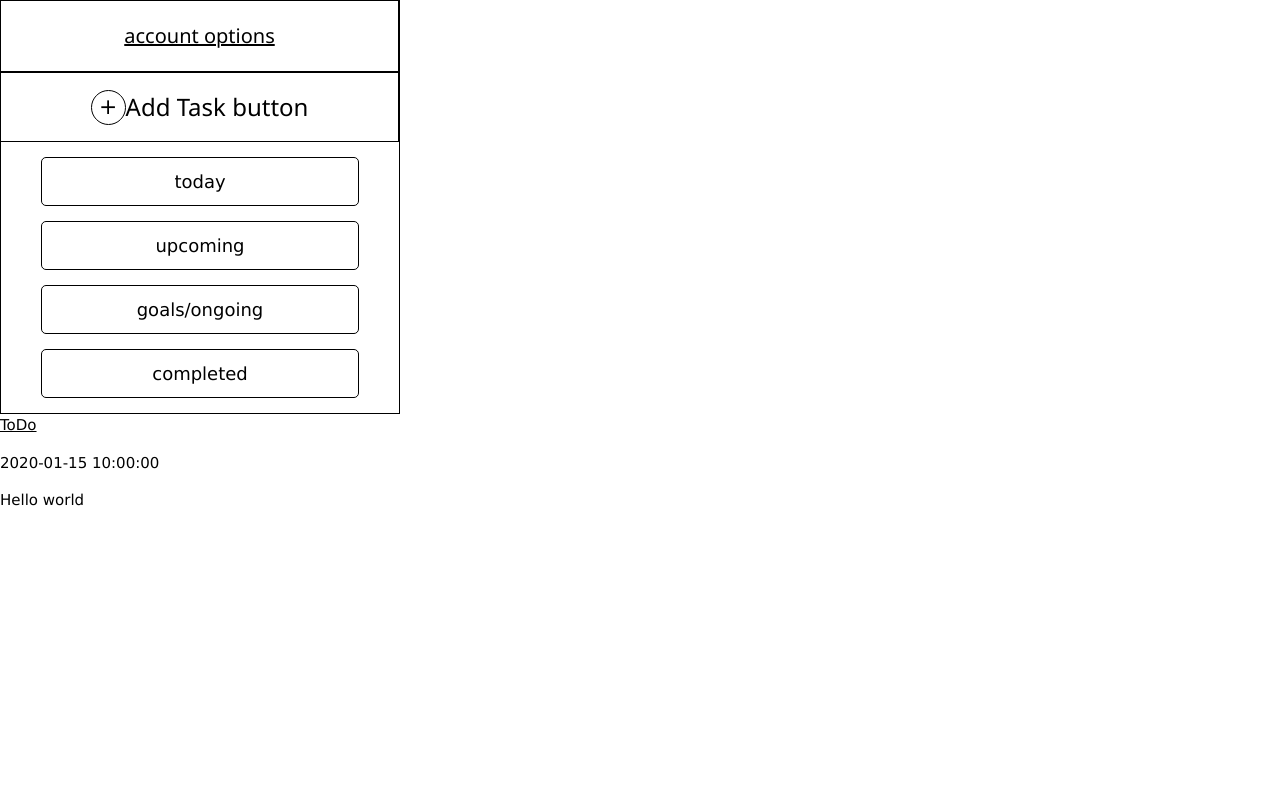
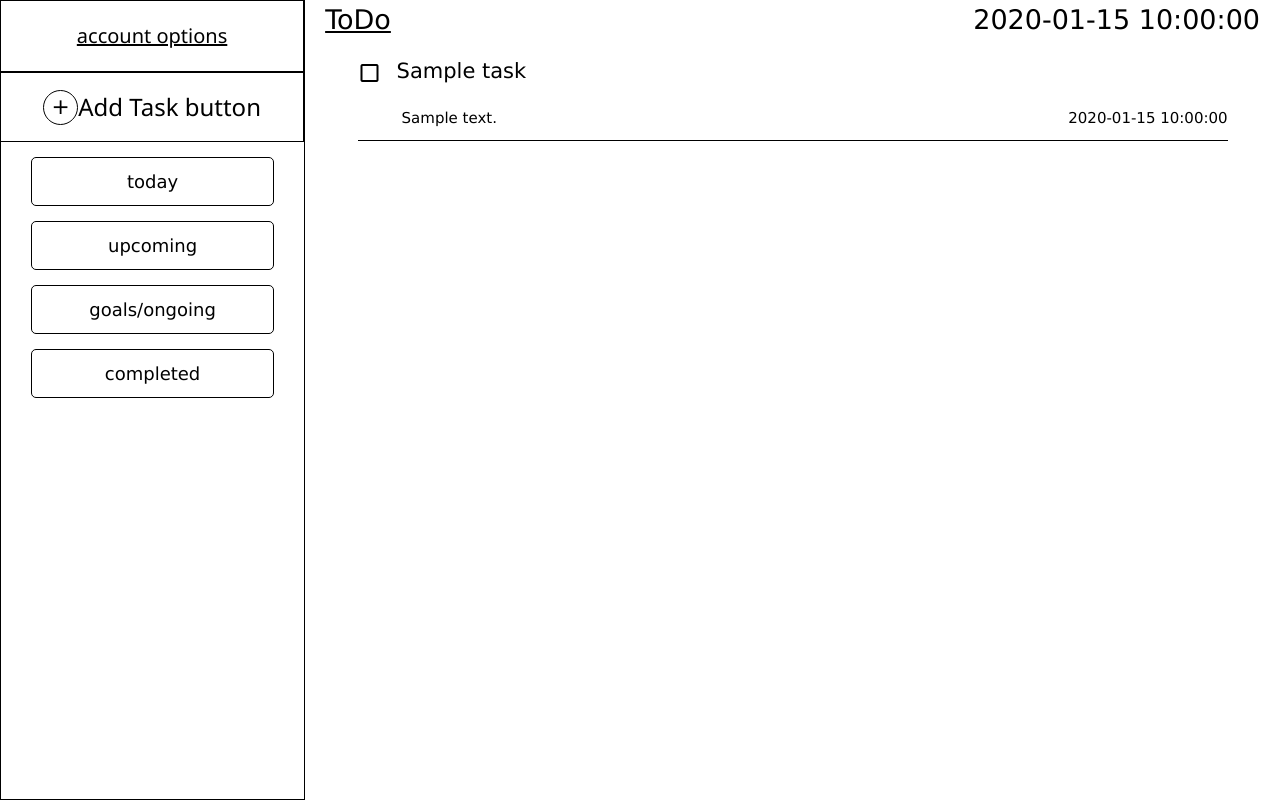
Before and after one commit to EBBD88/ToDo-list-Flask, a Flask app: template templates/today.html in a window 1280 px wide. Run offline with Flask 3, Linux system fonts and the light colour scheme; the template is opened without the code that fills it: most values are stand-ins (such as "Sample title", 1, 10 or a date in 2020).

Commit message:
Implement task display in today.html and add corresponding CSS styles

```diff
--- a/app.py
+++ b/app.py
@@ -10,6 +10,7 @@ app.secret_key = 'super_secret_key'
 
 DATABASE = 'todo_list.db'
 user_id = 1  # This should be dynamically set based on the logged-in user
+fake_date = "2025-08-20"
 
 def get_db():
     db = getattr(g, '_database', None)
@@ -62,6 +63,7 @@ def home():
     user_local_datetime = session.get('user_local_datetime')
     if not user_local_date or not user_local_datetime:
         return redirect(url_for('runJS'))  # Ensure we have the local date and datetime
+    user_local_date = fake_date
 
     today_tasks_sql = """
                           SELECT *
@@ -115,7 +117,26 @@ def home():
 
 @app.route("/today")
 def today():
-    return render_template('today.html')
+    user_local_date = session.get('user_local_date')
+    user_local_datetime = session.get('user_local_datetime')
+    if not user_local_date or not user_local_datetime:
+        return redirect(url_for('runJS'))
+    user_local_date = fake_date
+
+    today_tasks_sql = """
+                          SELECT *
+                          FROM Tasks
+                          WHERE date(start_time) = ?
+                          AND Tasks.user_id=?
+                          ORDER by start_time ASC;
+                      """
+    today_tasks_results = query_db(today_tasks_sql, [user_local_date, user_id])
+
+    results = {
+        'Today_tasks' : today_tasks_results
+    }
+
+    return render_template('today.html', results=results, user_local_date=user_local_date, user_local_datetime=user_local_datetime)
 
 
 
--- a/static/today.css
+++ b/static/today.css
@@ -0,0 +1,128 @@
+body {
+    display: flex;
+    flex-direction: row;
+    margin: 0;
+    padding: 0;
+    height: 100vh;
+}
+
+.page-display {
+    width: 100%;
+    max-width: 1554px;
+    margin: 0 auto auto auto;
+    height: 100vh;
+    display: flex;
+    flex-direction: column;
+    overflow-y: scroll;
+}
+
+.page-display .header {
+    display: flex;
+    align-items: baseline;
+    justify-content: space-between;
+    padding: 0;
+    margin: 0;
+}
+
+.home-button,
+.datetime {
+    height: 7%;
+    margin: 0 20px;
+    padding: 0;
+    font-size: 1.8em;
+    display: inline;
+}
+
+.today-container {
+    width: 81.5%;
+    min-width: 870px;
+    display: flex;
+    flex-direction: column;
+    align-self: center;
+}
+
+.tasks {
+    border-bottom: solid 1px;
+    height: auto;
+    min-height: 100px;
+    display: flex;
+    flex-direction: row;
+    align-items: center;
+}
+
+.tasks .complete {
+    margin: 20px auto auto auto;
+}
+
+.task-content {
+    flex: 1;
+    height: 100%;
+    display: flex;
+    flex-direction: column;
+}
+
+.title-icons {
+    display: flex;
+    flex-direction: row;
+    margin: 15px 0 auto 15px;
+    align-items: center;
+}
+
+.title-icons .task-title {
+    font-size: 1.4em;
+}
+
+.title-icons .icon-group {
+    margin: auto 0 auto auto;
+    display: none;
+}
+
+.tasks:hover .title-icons .icon-group {
+    display: flex;
+}
+
+.description-datetime {
+    display: flex;
+    flex-direction: row;
+    margin: auto 0 10px 20px;
+}
+
+.description-datetime .task-datetime {
+    margin: auto 0 auto auto;
+}
+
+
+
+
+
+
+
+
+
+
+
+.icon-group {
+    display: flex;
+    gap: 5px;
+}
+
+.icon-swap {
+    cursor: pointer;
+    display: flex;
+}
+
+.icon-swap .hover-icon {
+    display: none;
+}
+
+.icon-swap:hover .default-icon {
+    display: none;
+}
+
+.icon-swap:hover .hover-icon {
+  display: inline;
+}
+
+.hover-pointer {
+    cursor: pointer;
+}
--- a/templates/today.html
+++ b/templates/today.html
@@ -1,10 +1,46 @@
 {% extends "layout.html" %}
 
 {% block links %}
+    <link rel="stylesheet" href="https://fonts.googleapis.com/css2?family=Material+Symbols+Outlined" />
     <link rel="stylesheet" href="{{url_for('static',filename='today.css')}}">
 {% endblock %}
 
 
 {% block body %}
-Hello world
+{% if results.Today_tasks[0] %}
+    <div class="today-container">
+        {% for tasks in results.Today_tasks %}
+            <div class="tasks">
+                <span class="icon-swap complete">
+                    <span class="material-symbols-outlined default-icon">check_box_outline_blank</span>
+                    <span class="material-symbols-outlined hover-icon">check_box</span>
+                </span>
+                <div class="task-content">
+                    <div class="title-icons">
+                        <span class="task-title">{{ tasks.title }}</span>
+                        <div class="icon-group">
+                            <span class="material-symbols-outlined hover-pointer">edit</span>
+                            <span class="icon-swap">
+                                <span class="material-symbols-outlined default-icon">calendar_today</span>
+                                <span class="material-symbols-outlined hover-icon">Calendar_month</span>
+                            </span>
+                            <span class="icon-swap">
+                                <span class="material-symbols-outlined default-icon">delete</span>
+                                <span class="material-symbols-outlined hover-icon">delete_forever</span>
+                            </span>
+                        </div>
+                    </div>
+                    <div class="description-datetime">
+                        {% if tasks.description %}
+                            <span class="task-description">{{ tasks.description }}</span>
+                        {% endif %}
+                        <span class="task-datetime">{{ tasks.start_time }}</span>
+                    </div>
+                </div>
+            </div>
+        {% endfor %}
+    </div>
+{% else %}
+
+{% endif %}
 {% endblock %}
```
Also changed, not shown: project-pictures/today layout progress/Capture d’écran 2025-08-23 213437.png (added), project-pictures/today layout progress/Capture d’écran 2025-08-23 223212.png (added).
